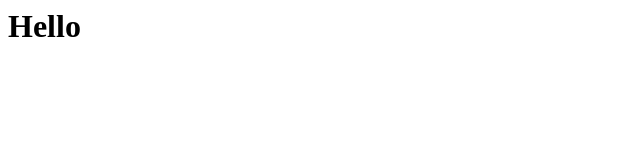
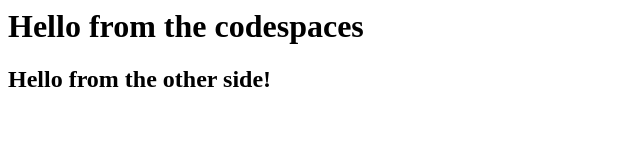
Before and after one commit to akshatha-n/skills-code-with-codespaces, a plain HTML site: page index.html in a window 1280 px wide. Shown: the whole page, without its empty margins (0-640 px from the left). Drawn offline with Linux system fonts and the light colour scheme.

Commit message:
Adding hello from the codespace!

```diff
--- a/index.html
+++ b/index.html
@@ -1,3 +1,4 @@
 <html>
-  <h1>Hello</h1>
+  <h1>Hello from the codespaces</h1>
+  <h2>Hello from the other side!</h2>
 </html>
```
